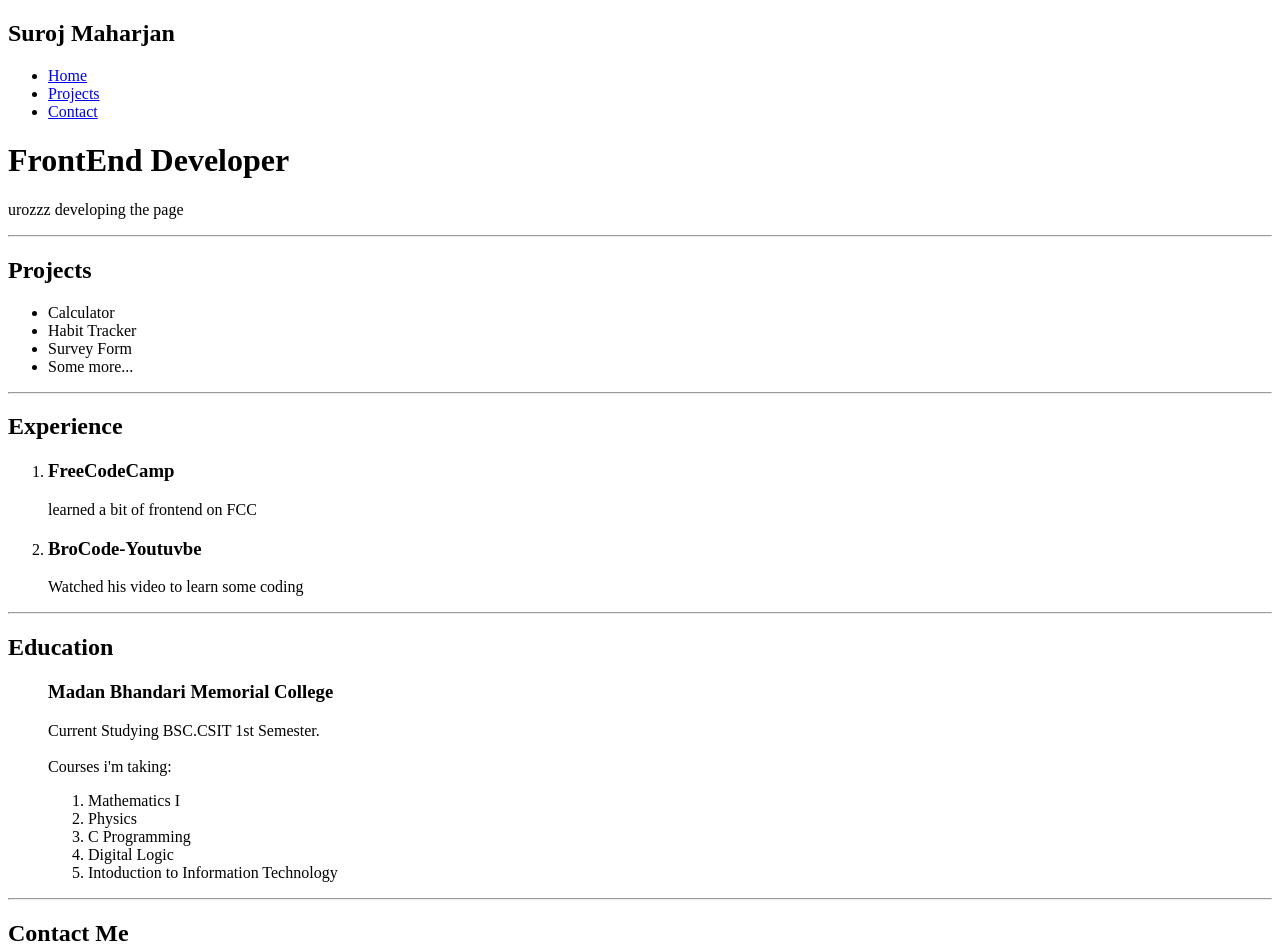
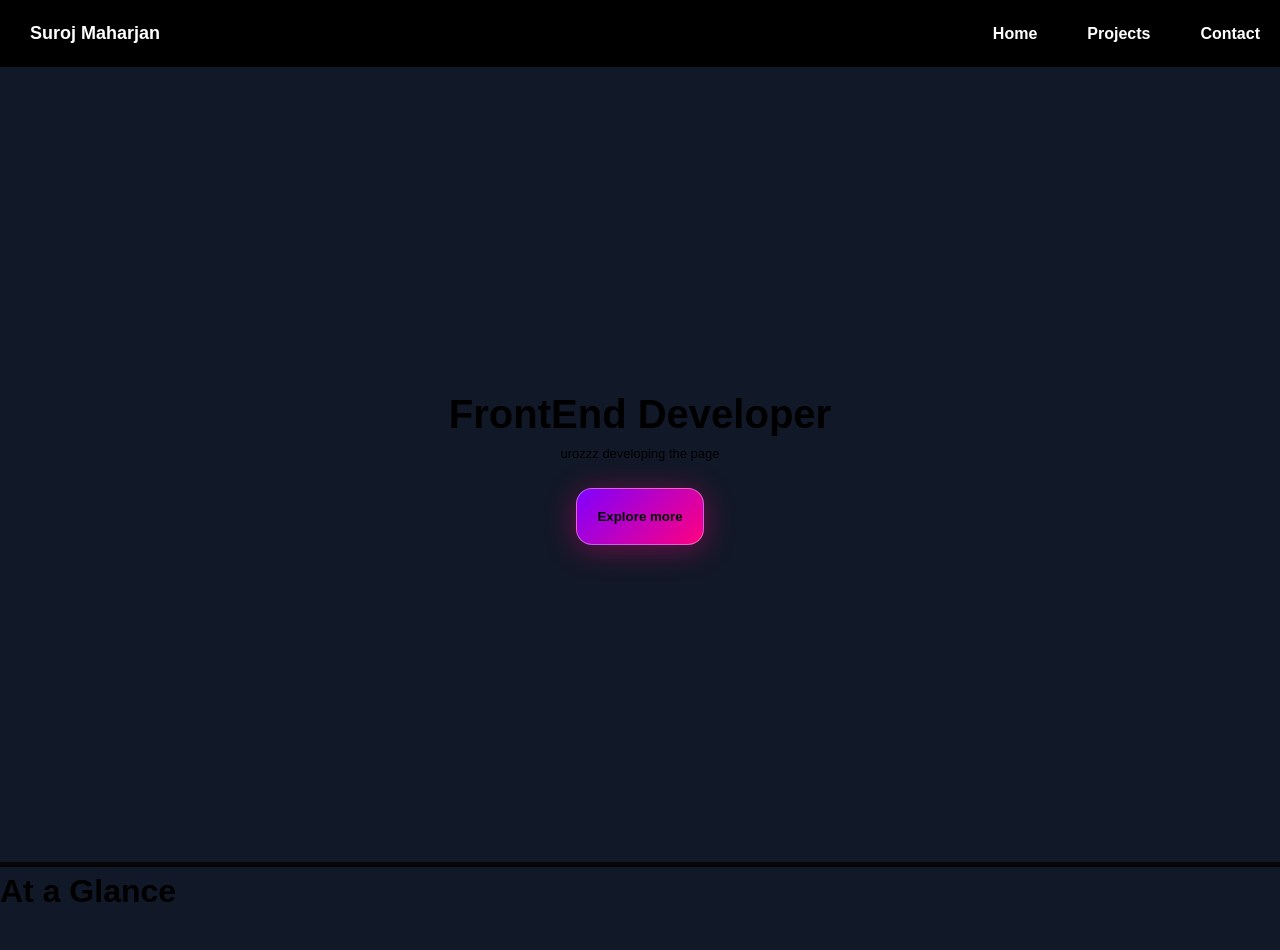
Before and after one commit to Suroj-mrzn/Portfolio.V-2, a plain HTML site: page index.html in a window 1280 px wide. Shown: the top 950 px of the page. Drawn offline with Linux system fonts and the light colour scheme.

Commit message:
Css added still left

```diff
--- a/index.html
+++ b/index.html
@@ -4,60 +4,61 @@
     <meta charset="UTF-8">
     <meta name="viewport" content="width=device-width, initial-scale=1.0">
     <title>Document</title>
+    <link rel="stylesheet" href="style.css">
 </head>
 <body>
-    <header>
-        <h2> Suroj Maharjan</h2>
     <nav>
+    <h2><a href="#"> Suroj Maharjan <a></h2>
         <ul>
             <li><a href="#">Home</a></li>
             <li><a href="#">Projects </a></li>
             <li><a href="#">Contact </a></li>
         </ul>
     </nav>
+    <header>
         <h1>FrontEnd Developer</h1>
-        <p>urozzz developing the page  </p>
+        <p>urozzz developing the page </p>
+        <button id="myButton">Explore more</button>
     </header>
-    <hr>
+
+    <h1>At a Glance</h1>
         <section id="Hero">
-            <div id="Project">
+            <div id="Projects">
                 <h2> Projects</h2>
-                <ul>
-                    <li>Calculator</li>
-                    <li>Habit Tracker</li>
-                    <li>Survey Form</li>
-                    <li>Some more...</li>
-                </ul>
-                <hr>
+                <h3>
+                    Calculator<br>
+                    Habit Tracker<br>
+                    Survey Form<br>
+                    Some more...
+                </h3>
 
             </div>
             <div id="Experience">
                 <h2>Experience</h2>
-                <ol>
-                  <li>   <h3> FreeCodeCamp </h3>
+
+                    <h3> 1. FreeCodeCamp </h3>
                         <p>learned a bit of frontend on FCC</p>
-                    <li><h3>BroCode-Youtuvbe</h3>
+                   <h3> 2. BroCode-Youtube</h3>
                         <p>Watched his video to learn some coding</p>
-                </ol>
-                <hr>
+
+
             </div>
 
             <div id="Education">
                 <h2>Education</h2>
-                    <ol>
+
                        <h3> Madan Bhandari Memorial College</h3>
                        <p>Current Studying BSC.CSIT 1st Semester.<br> <br>
-                        Courses i'm taking:
-                        <ol>
-                            <li>Mathematics I </li>
-                            <li>Physics </li>
-                            <li>C Programming</li>
-                            <li>Digital Logic</li>
-                            <li>Intoduction to Information Technology</li>
-                        </ol>
+                        Courses i'm taking:<br><br>
+
+                        1. Mathematics I <br>
+                        2. Physics<br>
+                        3. C Programming<br>
+                        4. Digital Logic<br>
+                        5. Intoduction to Information Technology
+
                         </p>
-                    </ol>
-                    <hr>
+
             </div>
         </section>
         <footer>
--- a/style.css
+++ b/style.css
@@ -0,0 +1,120 @@
+*{
+ box-sizing:border-box;
+ margin: 0;
+ padding: 0;
+}
+
+
+body{
+      --bg:#111827;
+    background-color: var(--bg);
+    color: contrast-color(var(--bg));
+    font-family: Arial, Helvetica, sans-serif;
+    line-height: 1.5;
+}
+
+nav{
+    --bg: black;
+    background-color: var(--bg);
+    color: contrast-color(var(--bg));
+    display: flex;
+    justify-content: space-between;
+    align-items: center;
+    padding: 10px 20px;
+    margin: 0;
+}
+
+nav a{
+    display: block;
+    text-decoration: none;
+    color: white;
+    transition: 0.25s;
+    font-weight: bold;
+}
+nav a:hover{
+    color: hsl(120, 100%, 85%);
+    transform: scale(1.3);
+}
+nav h2{
+    margin: 10px;
+    font-size: large;
+}
+nav ul{
+    list-style: none;
+    display: flex;
+    padding: 0;
+    margin: 0;
+    gap: 50px;
+}
+
+header{
+    --bg:#111827;
+    background-color: var(--bg);
+    color: contrast-color(var(--bg));
+    min-height: 100dvh;
+
+    display: flex;
+    flex-direction: column;
+    justify-content: center;
+    text-align: center;
+    align-items: center;
+    border-bottom: #070607 5px solid;
+}
+header h1{
+    font-weight: bold;
+    font-size: 2.5rem;
+
+}
+header p{
+    font-weight:300;
+    font-size: small;
+
+}
+#myButton{
+/* From https://css.glass */
+border-radius: 16px;
+box-shadow: 0 4px 30px rgba(255, 0, 127, 0.4);
+backdrop-filter: blur(4.8px);
+-webkit-backdrop-filter: blur(4.8px);
+border: 1px solid rgba(255, 255, 255, 0.39);
+ background-image: linear-gradient(135deg, #7f00ff, #ff007f);
+
+font-weight: 600;
+cursor: pointer;
+padding: 20px;
+margin-top: 25px;
+transition: all 0.3s cubic-bezier(0.25, 0.8, 0.25, 1);
+}
+
+#myButton:hover{
+     transform: translateY(-3px);
+  box-shadow: 0 8px 25px rgba(255, 0, 127, 0.6);
+}
+#Hero{
+    --bg: rgb(136, 120, 120);
+    background-color: var(--bg);
+    color: contrast-color(var(--bg));
+    display: flex;
+    border: 3px solid;
+    flex-direction: row;
+    gap: 30px;
+    margin: 50px;
+    padding: 20px;
+    }
+
+#Hero > div{
+    flex:1;
+    border-left: 3px solid;
+   padding: 5px;
+}
+#Hero h2{
+    font-weight: bold;
+
+}
+#Hero h3{
+    font-weight: semi-bold;
+    font-size:15px;
+}
+#Hero p{
+    font-size: 12px;
+}
```
Also changed, not shown: 1 other file. Lines whose indentation alone changed are shown as unchanged.
